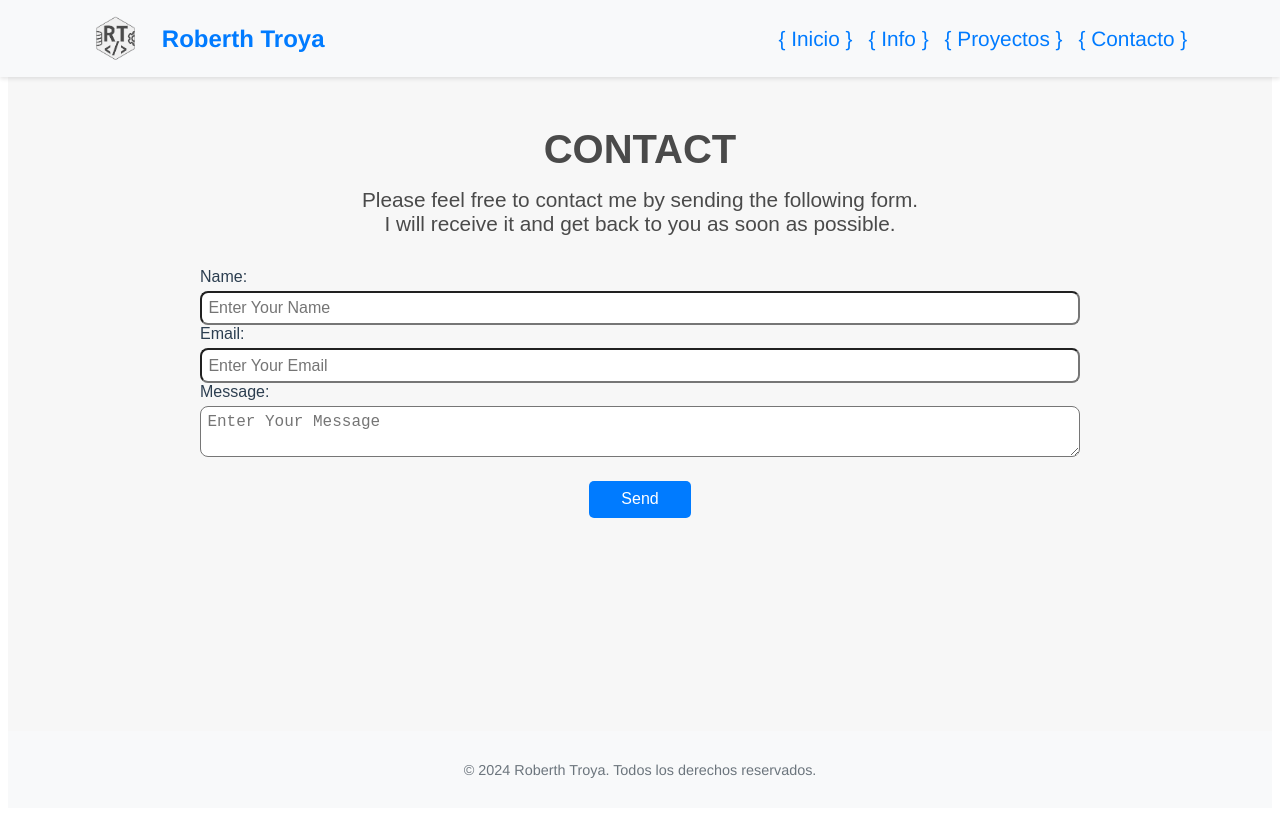
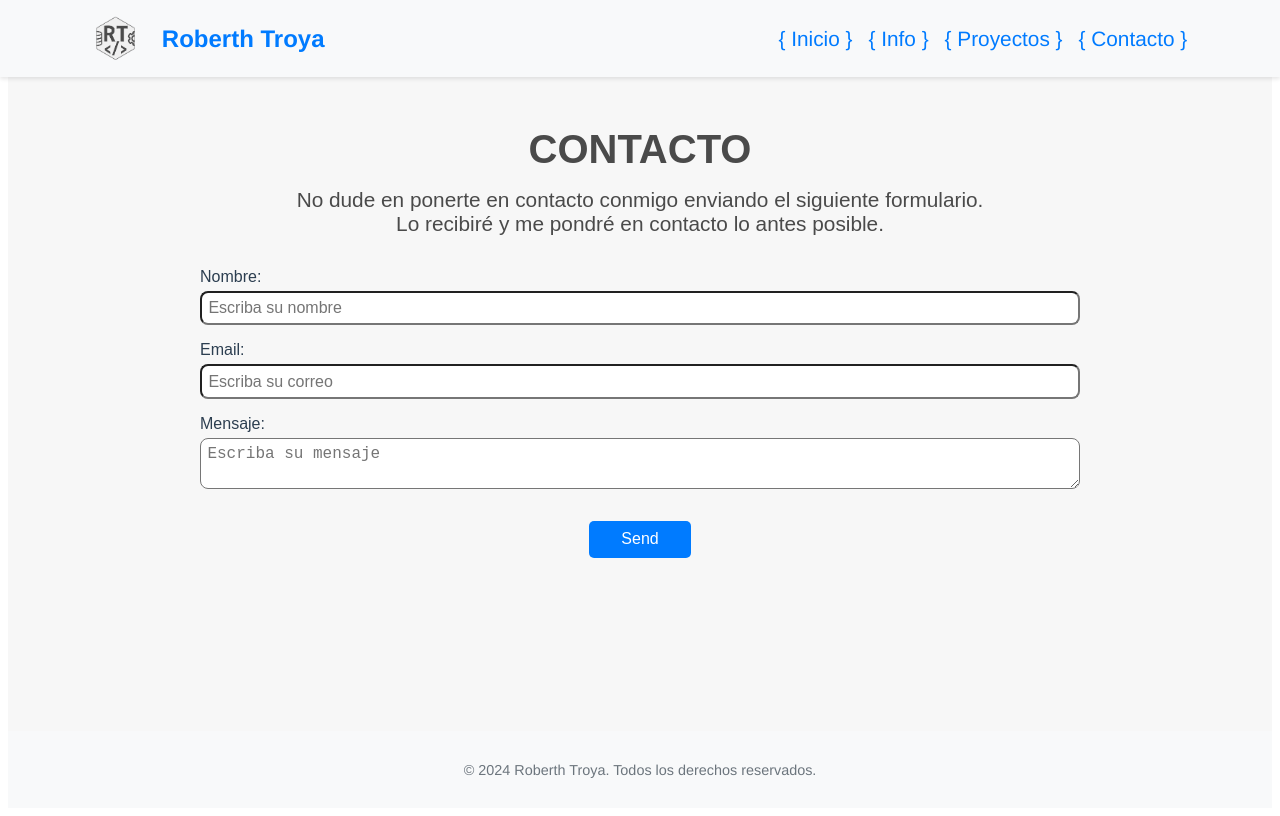
Before and after one commit to CoilBetrox/portafolio-rdtr, a Vue app: page /contact in a window 1280 px wide. Built offline with nearby package versions, Linux system fonts and the light colour scheme.

Commit message:
Feat style ContactView

```diff
--- a/src/views/ContactView.vue
+++ b/src/views/ContactView.vue
@@ -1,22 +1,22 @@
 <template>
     <div class="principal-content">
-        <h1 class="title">CONTACT</h1>
-        <p class="subtitle">Please feel free to contact me by sending the following form.</p>
-        <p class="description">I will receive it and get back to you as soon as possible.</p>
+        <h1 class="title">CONTACTO</h1>
+        <p class="subtitle">No dude en ponerte en contacto conmigo enviando el siguiente formulario.</p>
+        <p class="description">Lo recibiré y me pondré en contacto lo antes posible.</p>
 
         <div class="content-wrapper">
             <form class="form-contact" @submit.prevent="submitForm" :action="formspreeUrl" method="POST">
                 <div class="form-group">
-                    <label for="name">Name:</label>
-                    <input id="name" v-model="form.name" type="text" required placeholder="Enter Your Name">
+                    <label for="name">Nombre:</label>
+                    <input id="name" v-model="form.name" type="text" required placeholder="Escriba su nombre">
                 </div>
                 <div class="form-group">
                     <label for="email">Email:</label>
-                    <input id="email" v-model="form.email" type="email" required placeholder="Enter Your Email">
+                    <input id="email" v-model="form.email" type="email" required placeholder="Escriba su correo">
                 </div>
                 <div class="form-group">
-                    <label for="message">Message:</label>
-                    <textarea id="message" v-model="form.message" required placeholder="Enter Your Message"></textarea>
+                    <label for="message">Mensaje:</label>
+                    <textarea id="message" v-model="form.message" required placeholder="Escriba su mensaje"></textarea>
                 </div>
                 <div class="content-button">
                     <button class="generic-button" type="submit" :disabled="isSubmitting">{{ isSubmitting ? 'Sending...' : 'Send' }}</button>
@@ -92,6 +92,7 @@ input, textarea {
     font-size: 1rem;
     padding: 0.4rem 0.4rem;
     border-radius: 8px;
+    margin-bottom: 1rem;
 }
 
 .principal-content {
@@ -176,7 +177,7 @@ input, textarea {
 .content-button {
     display: flex;
     justify-content: center;
-    margin-top: 1.5rem;
+    margin-top: 1rem;
 }
 
 .generic-button {
```
